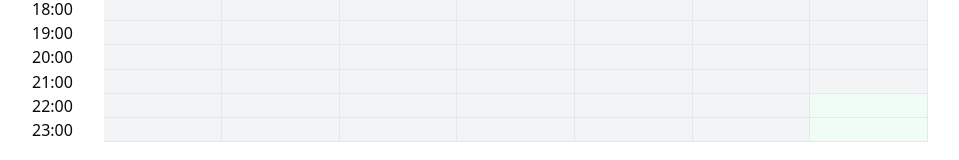
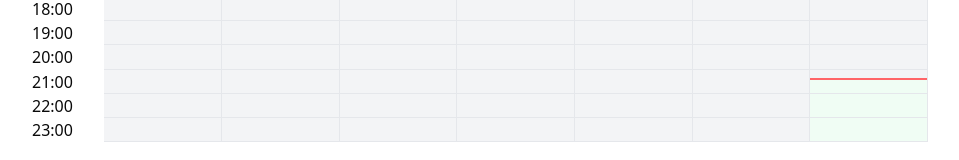
Before and after one commit to nesvoboda/calendar-demo, a React app in the folder frontend/: page / in a window 1280 px wide. Shown: the part 662-822 px from the top of the page, without its empty margins (160-1119 px from the left). Built offline with nearby package versions, Linux system fonts and the light colour scheme; the HTML template or start-up script is replaced by a standard one.

Commit message:
Start again, add cursor

```diff
--- a/frontend/src/components/calendar.tsx
+++ b/frontend/src/components/calendar.tsx
@@ -8,6 +8,9 @@ import {
   addWeeks,
   addHours,
   isAfter,
+  isSameHour,
+  getMinutes,
+  subHours,
 } from "date-fns";
 import { Button } from "./ui/button";
 import { ChevronLeft, ChevronRight } from "lucide-react";
@@ -95,13 +98,26 @@ export function Day({ date }: { date: Date }) {
 }
 
 export function Hour({ startOfHour }: { startOfHour: Date }) {
-  const bookable = isAfter(startOfHour, new Date());
+  const bookable = isAfter(startOfHour, subHours(new Date(), 1));
   return (
     <div
       className={clsx(
-        "flex-1 bg-gray-100 border-b border-r border-gray-200",
+        "flex-1 bg-gray-100 border-b border-r relative border-gray-200",
         bookable && "bg-green-50"
       )}
+    >
+      {isSameHour(startOfHour, new Date()) && <Cursor />}
+    </div>
+  );
+}
+
+function Cursor() {
+  const minutes = getMinutes(new Date());
+
+  return (
+    <div
+      className="absolute top-0 left-0 w-full h-full border-b-2 bg-gray-100 border-red-400"
+      style={{ height: `${(100 / 60) * minutes}%` }}
     ></div>
   );
 }
```
